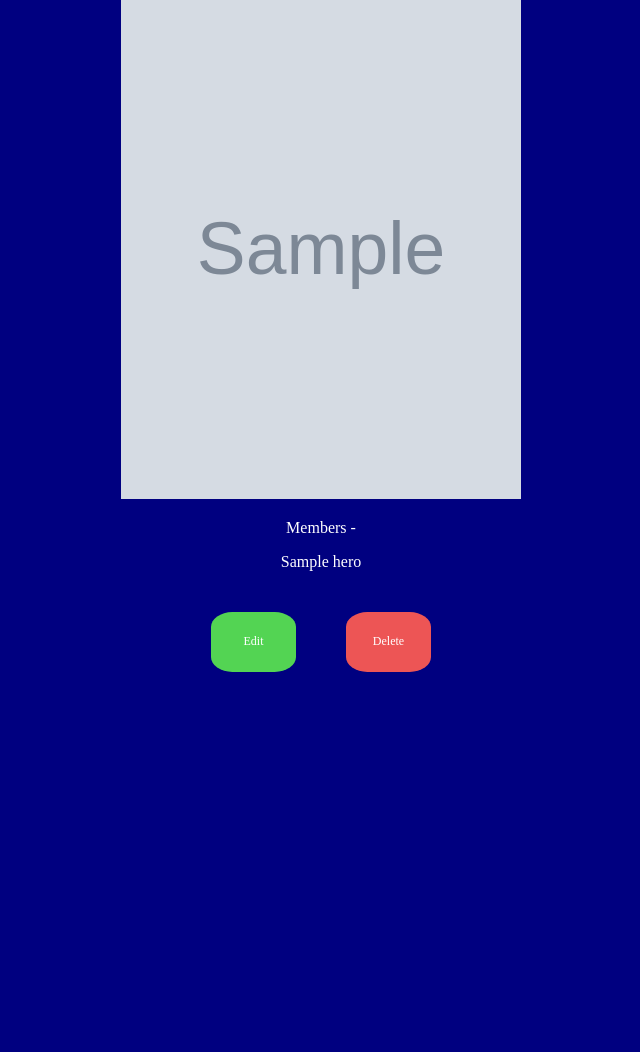
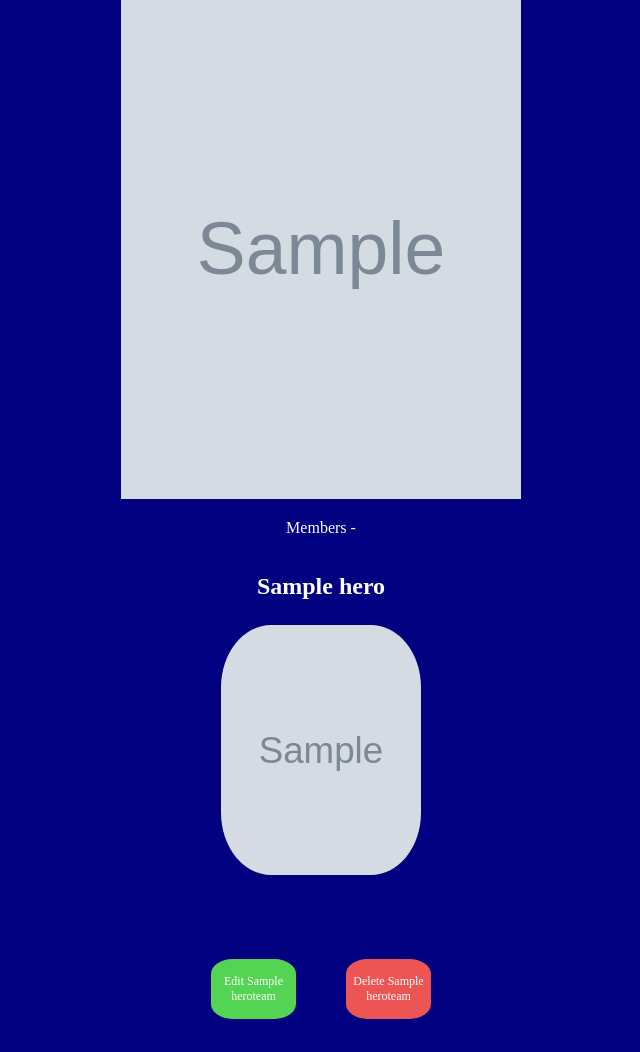
Before and after one commit to JCollinJones25/dc_comics_encyclopedia, a Django app: page /heroteams/1 in a window 1280 px wide. Shown: the part 158-1210 px from the top of the page, without its empty margins (319-959 px from the left). Before the commit the page ends 830 px from the top, so only its background shows below. Run offline with Django 4.2, Linux system fonts and the light colour scheme; tables that the repository leaves empty hold one stand-in row (values such as "Sample post"); grey boxes marked "Sample" are stand-in pictures.

Commit message:
heroteams rendering

```diff
--- a/main_app/static/styles/main.css
+++ b/main_app/static/styles/main.css
@@ -7,6 +7,13 @@ img {
     width: 400px;
     height: 500px;
     object-fit: cover;
+}
+
+.hero-thumb {
+    border-radius: 25%;
+    width: 200px;
+    height: 250px;
+    margin: 5px;
 }
 
 .list-container {
@@ -88,4 +95,6 @@ a {
     align-items: center;
     justify-content: center;
     margin: 25px;
+    color: white;
+    /* border-color: white; */
 }
--- a/main_app/templates/heroteam_detail.html
+++ b/main_app/templates/heroteam_detail.html
@@ -5,18 +5,23 @@
     <h2>{{heroteam.name}}</h2>
     <img class="heroteam-img" src="{{heroteam.img}}" alt="{{heroteam.title}}"/>
     <p>Members -</p>
-    {% for hero in heroteam.heroes.all %}
-    <p>{{hero}}</p>
-    {% endfor %}
+    <div class="list-container">
+
+        {% for hero in heroteam.heroes.all %}
+        <a href="/heroes/{{hero.id}}"> <h2>{{hero.name}}</h2>
+            <img class="hero-thumb" src="{{hero.img}}" alt="{{hero.name}}"/>
+        </a>
+        {% endfor %}
+    </div>
     <div class="edit-delete">
         <div class='edit'>
             <a href="/heroteames/{{heroteam.id}}/update">
-                <p>Edit {{heroteam.title}}</p>
+                <p>Edit {{heroteam.name}}</p>
             </div>
         </a>
         <div class='delete'>
             <a href="/heroteams/{{heroteam.id}}/delete">
-                <p>Delete {{heroteam.title}}</p>
+                <p>Delete {{heroteam.name}}</p>
             </a>
         </div>
     </div>
--- a/main_app/templates/home.html
+++ b/main_app/templates/home.html
@@ -9,7 +9,7 @@
 <div class="list-container">
 {% for team in heroteams %}
     <div class="list-item">
-        <a href="/heroteams/{{heroteam.id}}">
+        <a href="/heroteams/{{team.id}}">
             <h3>{{team.name}}</h3>
             <img src="{{team.img}}" alt={{team.name}}/>
         </a>
```
